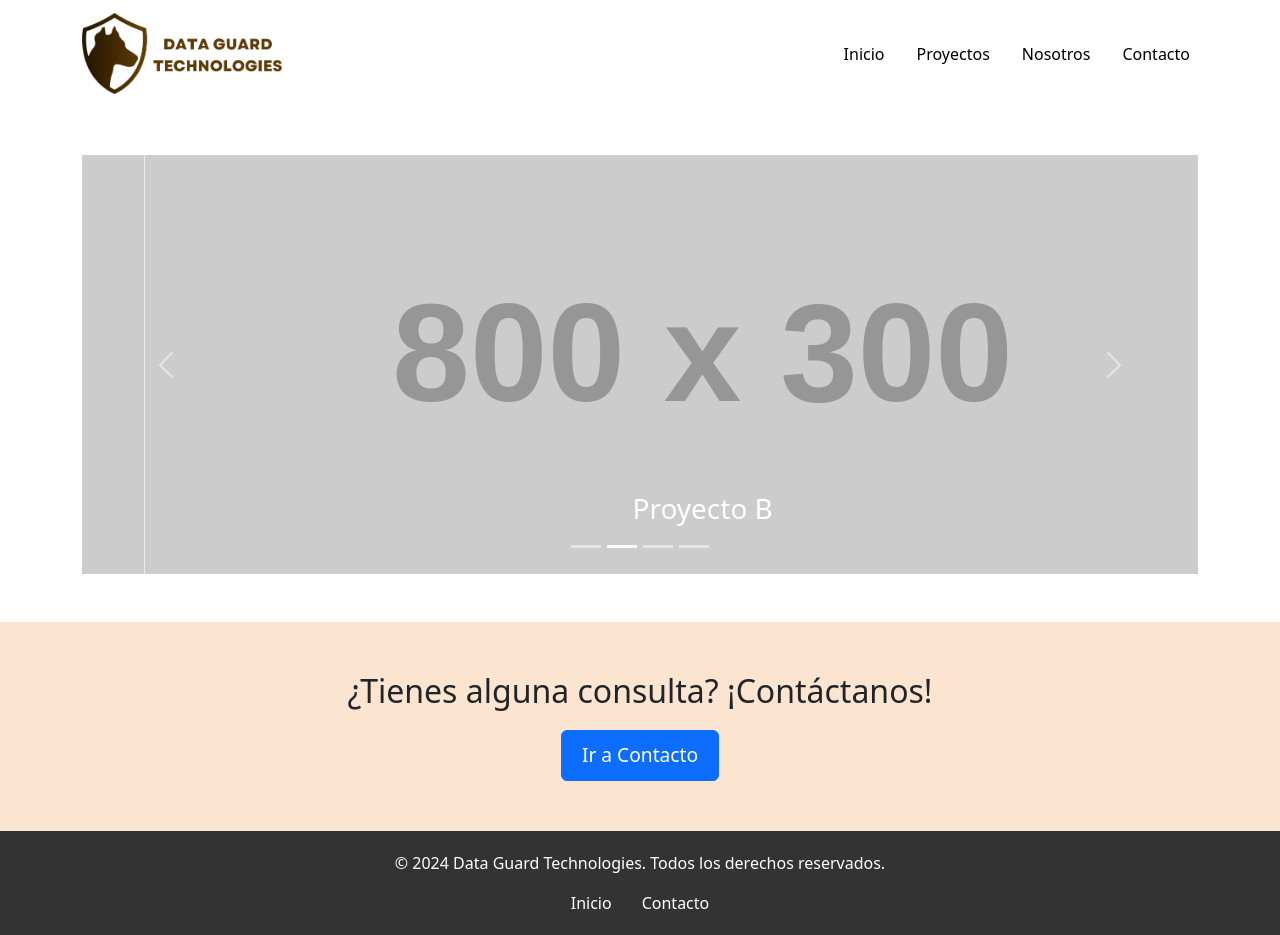
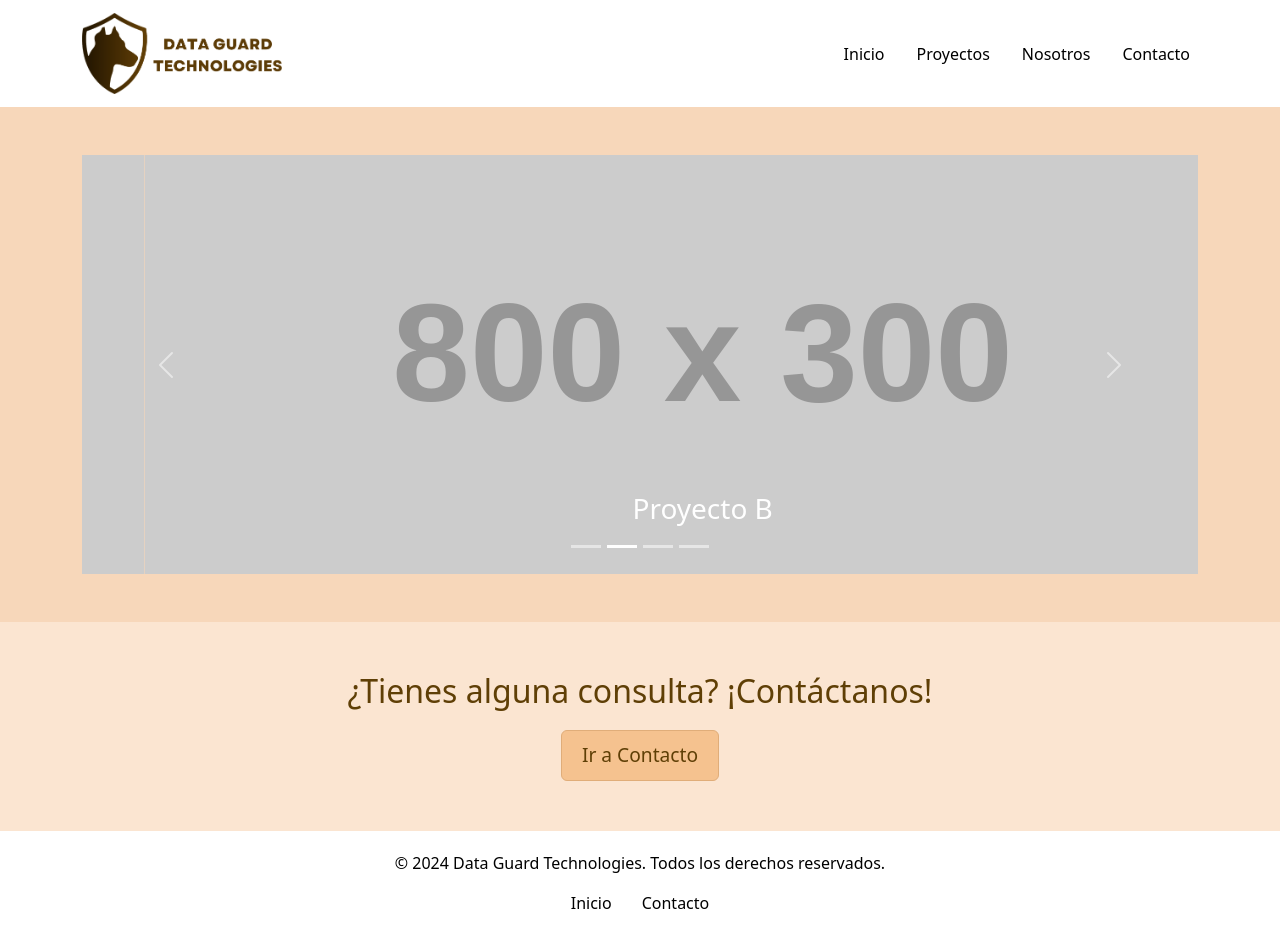
Before and after one commit to Sebaaa14/dgt, a React (Create React App) app: page /proyectos in a window 1280 px wide. Built offline with nearby package versions, Linux system fonts and the light colour scheme.

Commit message:
fix estilos

```diff
--- a/src/pages/proyectos.js
+++ b/src/pages/proyectos.js
@@ -15,8 +15,8 @@ const Proyectos = () => {
   };
 
   return (
-    <div>
-      <Container className="mt-5 test">
+    <div className="test2">
+      <Container className="pt-5 test">
         <Carousel>
           <Carousel.Item onClick={() => handleProjectClick("proyectoA")}>
             <img
--- a/src/styles/footer.css
+++ b/src/styles/footer.css
@@ -1,6 +1,6 @@
 .footer-container {
-  background-color: #333;
-  color: #fff;
+  background-color: rgb(255, 255, 255);
+  color: rgb(0, 0, 0) !important;
   padding: 20px 0;
   text-align: center;
   position: relative;
@@ -21,11 +21,12 @@
 }
 
 .footer-links a {
-  color: #fff;
+  color: rgb(0, 0, 0) !important;
   text-decoration: none;
   margin: 0 15px;
 }
 
 .footer-links a:hover {
   text-decoration: underline;
+  color: rgba(163, 134, 6, 0.8) !important;
 }
--- a/src/styles/proyectos.css
+++ b/src/styles/proyectos.css
@@ -1,4 +1,3 @@
-/* Estilos personalizados para la página de proyectos */
 .banner-container {
   background-color: #fbe5d1;
   text-align: center;
@@ -9,13 +8,25 @@
 .banner-container h2 {
   font-size: 2rem;
   margin-bottom: 20px;
+  color: #5f3f06;
 }
 
 .banner-container button {
   padding: 10px 20px;
   font-size: 1.2rem;
+  background-color: #f5c28f !important;
+  border-color: #e0ad79 !important;
+  color: #5f3f06 !important;
+}
+
+.banner-container button:hover {
+  background-color: #e0ad79 !important;
 }
 
 .test {
   cursor: pointer;
 }
+
+.test2 {
+  background-color: #f7d7ba; /* Color de fondo */
+}
```
